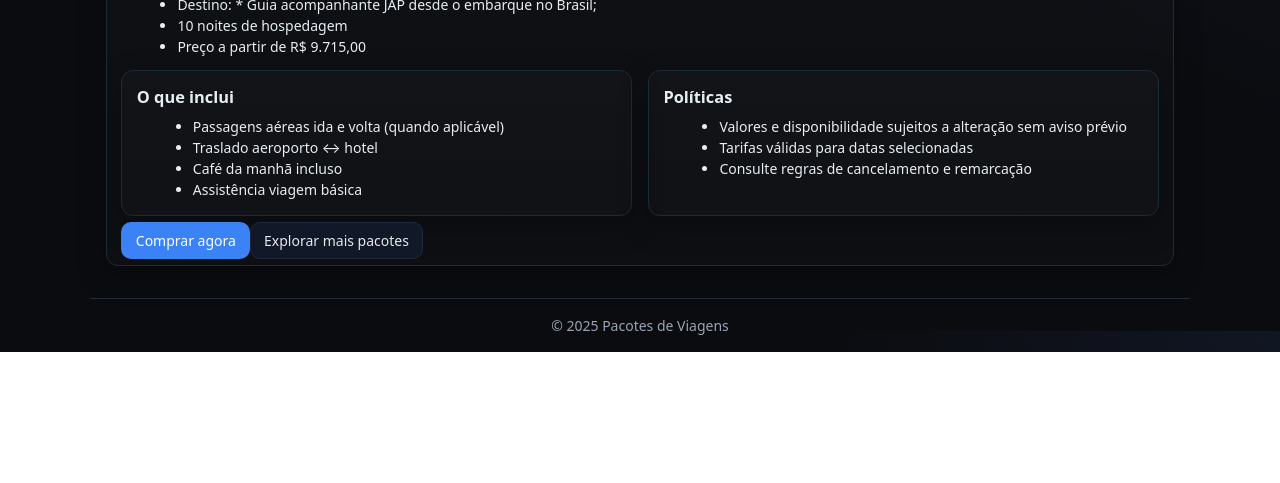
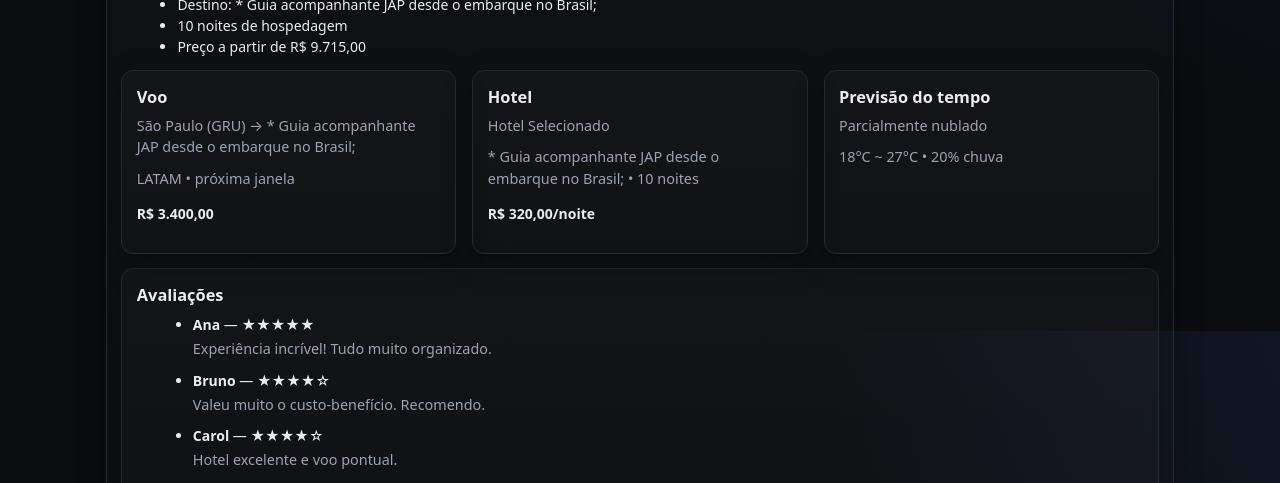
Before and after one commit to JulioLeo123/Pacotes, a React (Vite) app in the folder pacotes-web/: page /pacotes/index2 in a window 1280 px wide. Shown: the part 469-952 px from the top of the page. Before the commit the page ends 821 px from the top, so only its background shows below. Built offline with nearby package versions, Linux system fonts and the light colour scheme.

Commit message:
feat(pacote): botão Comprar leva aos detalhes; detalhes com voo, hotel, clima e avaliações

```diff
--- a/pacotes-web/src/components/PackageCard.jsx
+++ b/pacotes-web/src/components/PackageCard.jsx
@@ -15,7 +15,7 @@ export default function PackageCard({ id, title, location, nights, price, image
         {subtitle && <p className="muted">{subtitle}</p>}
         <div className="row">
           <span className="price">{hasPrice ? currencyBRL(price) : 'Preço sob consulta'}</span>
-          <Link className="btn" to={`/pagamento?id=${id}`} aria-label={`Comprar ${title}`}>
+          <Link className="btn" to={`/pacotes/${id}`} aria-label={`Comprar ${title}`}>
             Comprar
           </Link>
         </div>
--- a/pacotes-web/src/pages/PackageDetail.jsx
+++ b/pacotes-web/src/pages/PackageDetail.jsx
@@ -42,6 +42,24 @@ export default function PackageDetail() {
 
   const { lines, inclusions, policies } = buildDetails(pkg);
 
+  // Dados simulados para voo/hotel/previsão/comentários
+  const flight = {
+    from: 'São Paulo (GRU)', to: (pkg.location || 'Destino'), airline: 'LATAM', when: 'próxima janela',
+    price: Math.max(790, Math.round((pkg.price || 2000) * 0.35))
+  };
+  const hotel = {
+    name: 'Hotel Selecionado', city: pkg.location || '—', nights: pkg.nights || 3,
+    pricePerNight: Math.max(320, Math.round((pkg.price || 2000) / ((pkg.nights || 3) * 4)))
+  };
+  const weather = {
+    summary: 'Parcialmente nublado', tempMin: 18, tempMax: 27, rainChance: 20
+  };
+  const reviews = [
+    { user: 'Ana', rating: 5, text: 'Experiência incrível! Tudo muito organizado.' },
+    { user: 'Bruno', rating: 4, text: 'Valeu muito o custo-benefício. Recomendo.' },
+    { user: 'Carol', rating: 4, text: 'Hotel excelente e voo pontual.' },
+  ];
+
   return (
     <section>
       <Helmet><title>{pkg.title} • Detalhes do pacote</title></Helmet>
@@ -61,7 +79,42 @@ export default function PackageDetail() {
             </ul>
           )}
 
-          <div className="grid" style={{ gridTemplateColumns: 'repeat(auto-fit,minmax(220px,1fr))' }}>
+          {/* Blocos detalhados */}
+          <div className="grid" style={{ gridTemplateColumns: 'repeat(auto-fit,minmax(260px,1fr))' }}>
+            <div className="card" style={{ padding: '.9rem' }}>
+              <h3 className="title">Voo</h3>
+              <p className="muted">{flight.from} → {flight.to}</p>
+              <p className="muted">{flight.airline} • {flight.when}</p>
+              <p><strong>{currencyBRL(flight.price)}</strong></p>
+            </div>
+
+            <div className="card" style={{ padding: '.9rem' }}>
+              <h3 className="title">Hotel</h3>
+              <p className="muted">{hotel.name}</p>
+              <p className="muted">{hotel.city} • {hotel.nights} noites</p>
+              <p><strong>{currencyBRL(hotel.pricePerNight)}/noite</strong></p>
+            </div>
+
+            <div className="card" style={{ padding: '.9rem' }}>
+              <h3 className="title">Previsão do tempo</h3>
+              <p className="muted">{weather.summary}</p>
+              <p className="muted">{weather.tempMin}°C ~ {weather.tempMax}°C • {weather.rainChance}% chuva</p>
+            </div>
+          </div>
+
+          <div className="card" style={{ padding: '.9rem', marginTop: '.9rem' }}>
+            <h3 className="title">Avaliações</h3>
+            <ul style={{ margin: '.4rem 0 0 1rem' }}>
+              {reviews.map((r, i) => (
+                <li key={i}>
+                  <strong>{r.user}</strong> — {'★'.repeat(r.rating)}{'☆'.repeat(5 - r.rating)}
+                  <div className="muted">{r.text}</div>
+                </li>
+              ))}
+            </ul>
+          </div>
+
+          <div className="grid" style={{ gridTemplateColumns: 'repeat(auto-fit,minmax(220px,1fr))', marginTop: '.9rem' }}>
             <div className="card" style={{ padding: '.9rem' }}>
               <h3 className="title">O que inclui</h3>
               <ul style={{ margin: '.4rem 0 0 1rem' }}>
```
